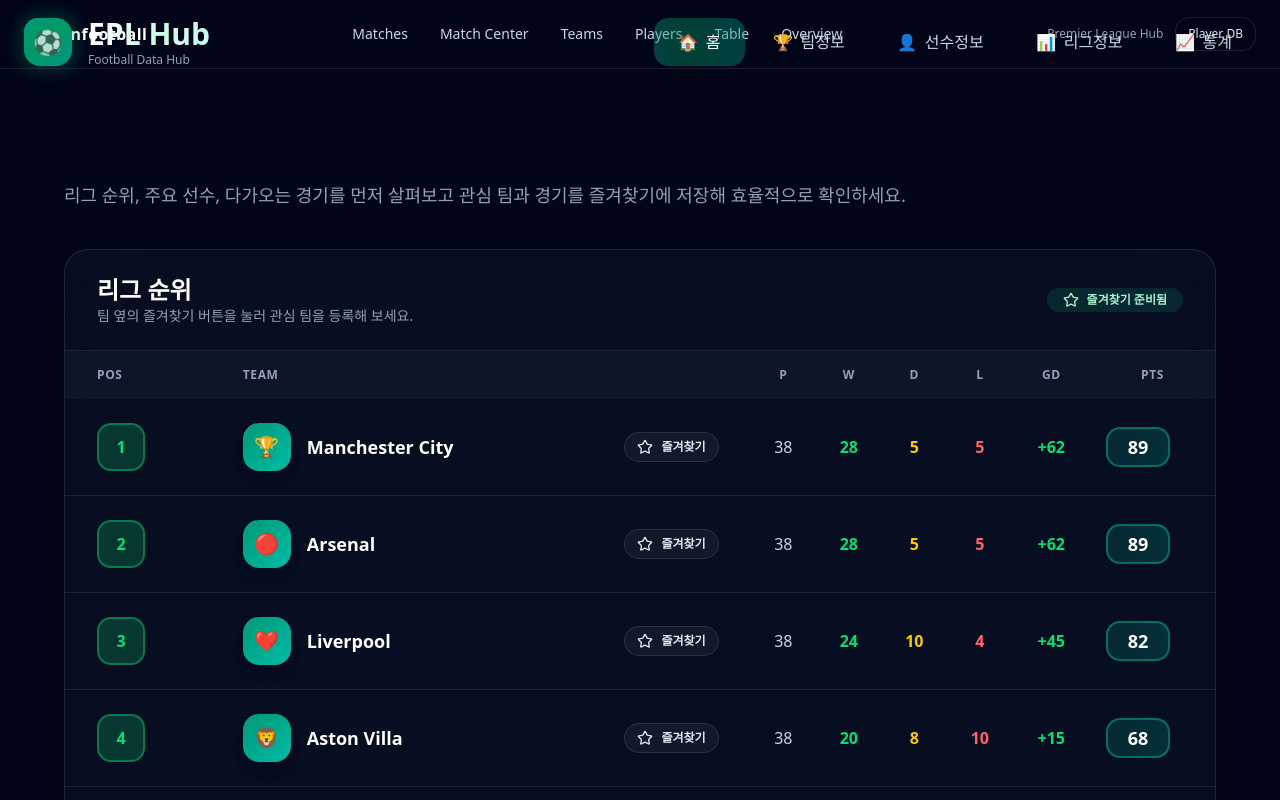
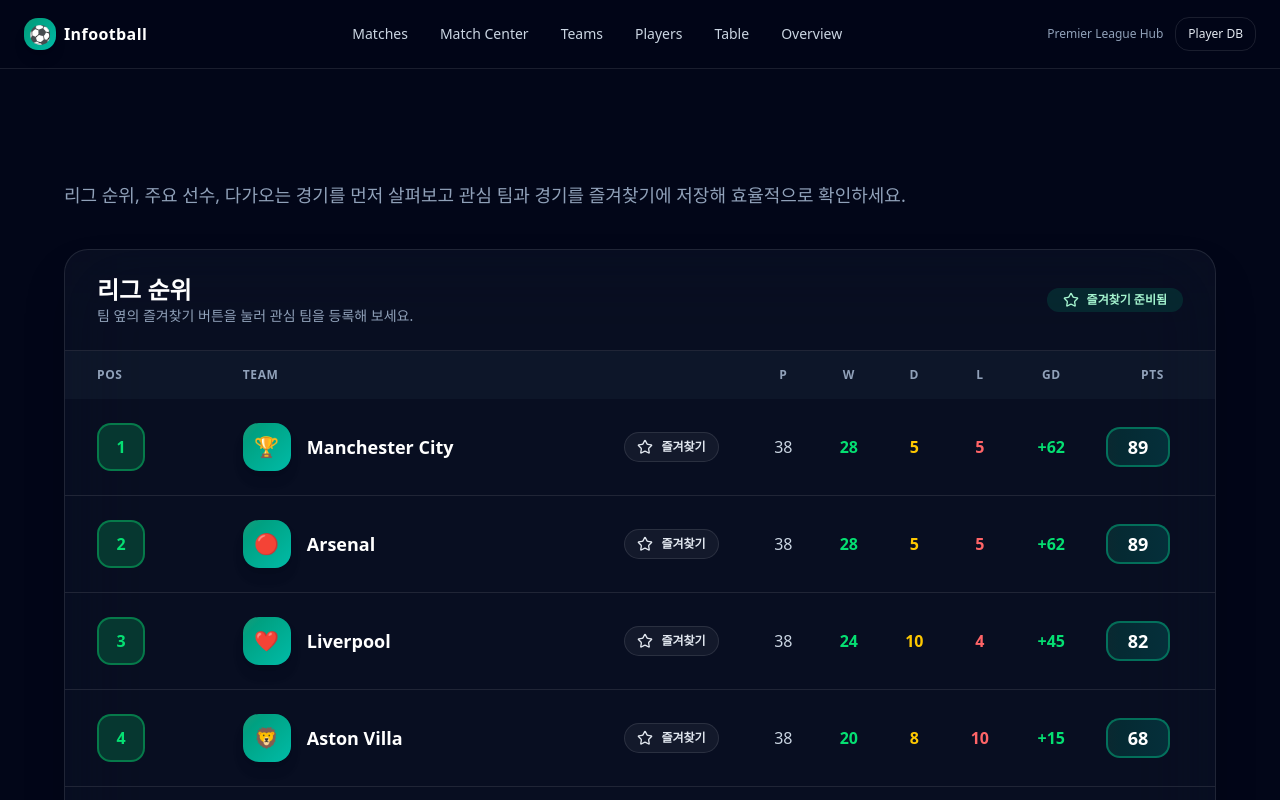
Before and after one commit to hmh1994/epl_news_web, a Next.js app: page /en/test in a window 1280 px wide. Shown: the top 800 px of the page. Built offline with nearby package versions, Linux system fonts and the light colour scheme.

Commit message:
header 정리

```diff
--- a/src/processes/epl-hub-page/ui/epl-hub-page.tsx
+++ b/src/processes/epl-hub-page/ui/epl-hub-page.tsx
@@ -10,7 +10,6 @@
 import { MatchFixture } from "@/entities/match/model/match-schedule";
 import { MatchFixtureCard } from "@/entities/match/ui/match-fixture-card";
 import { CalendarClock, Star, Trash2, Trophy } from "lucide-react";
-import { EplHubHeader } from "@/widgets/epl-hub/header/ui/epl-hub-header";
 import { EplLeaguePulse } from "@/widgets/epl-hub/season-insights/ui/epl-league-pulse";
 
 const FAVORITE_TEAMS_STORAGE_KEY = "eplFavoriteTeams";
@@ -39,7 +38,6 @@
   const [favoriteTeams, setFavoriteTeams] = useState<string[]>([]);
   const [favoriteMatches, setFavoriteMatches] = useState<string[]>([]);
   const [storageReady, setStorageReady] = useState(false);
-  const [activeTab, setActiveTab] = useState("홈");
   const [isScrolled, setIsScrolled] = useState(false);
 
   useEffect(() => {
@@ -162,11 +160,6 @@
 
   return (
     <div className='flex min-h-screen flex-col bg-slate-950 text-white'>
-      <EplHubHeader
-        activeTab={activeTab}
-        onTabChange={setActiveTab}
-        isScrolled={isScrolled}
-      />
       <main className='flex-1'>
         <section className='mx-auto w-full max-w-7xl px-6 pb-16 pt-28 lg:px-12 xl:px-16'>
           <div className='mb-10 space-y-3'>
--- a/src/widgets/premium-epl-table/ui/premium-epl-table-widget.tsx
+++ b/src/widgets/premium-epl-table/ui/premium-epl-table-widget.tsx
@@ -67,7 +67,6 @@
 
   return (
     <div className='min-h-screen bg-slate-950 text-white'>
-      <PremiumTableHeader isScrolled={scrollY > 50} />
       <PremiumTableHero />
 
       <main className='max-w-7xl mx-auto px-6 pb-20'>
```
